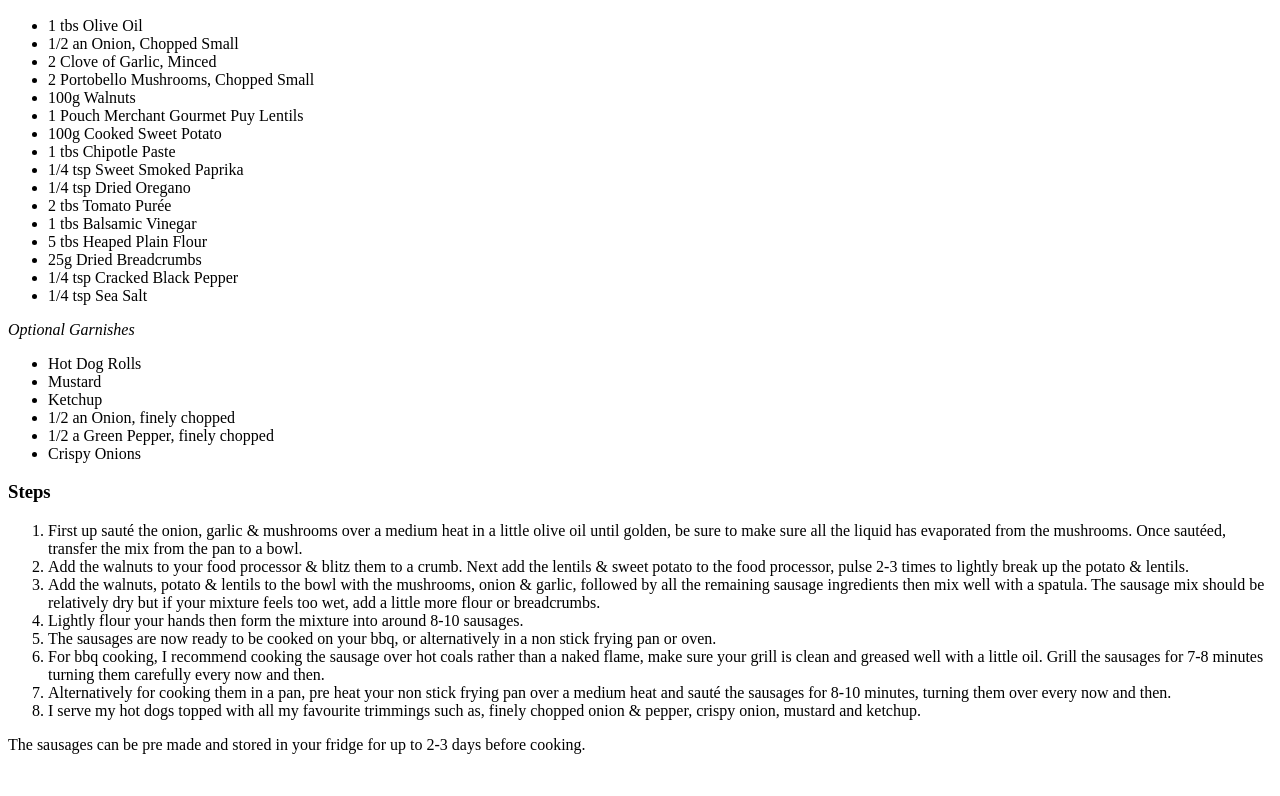
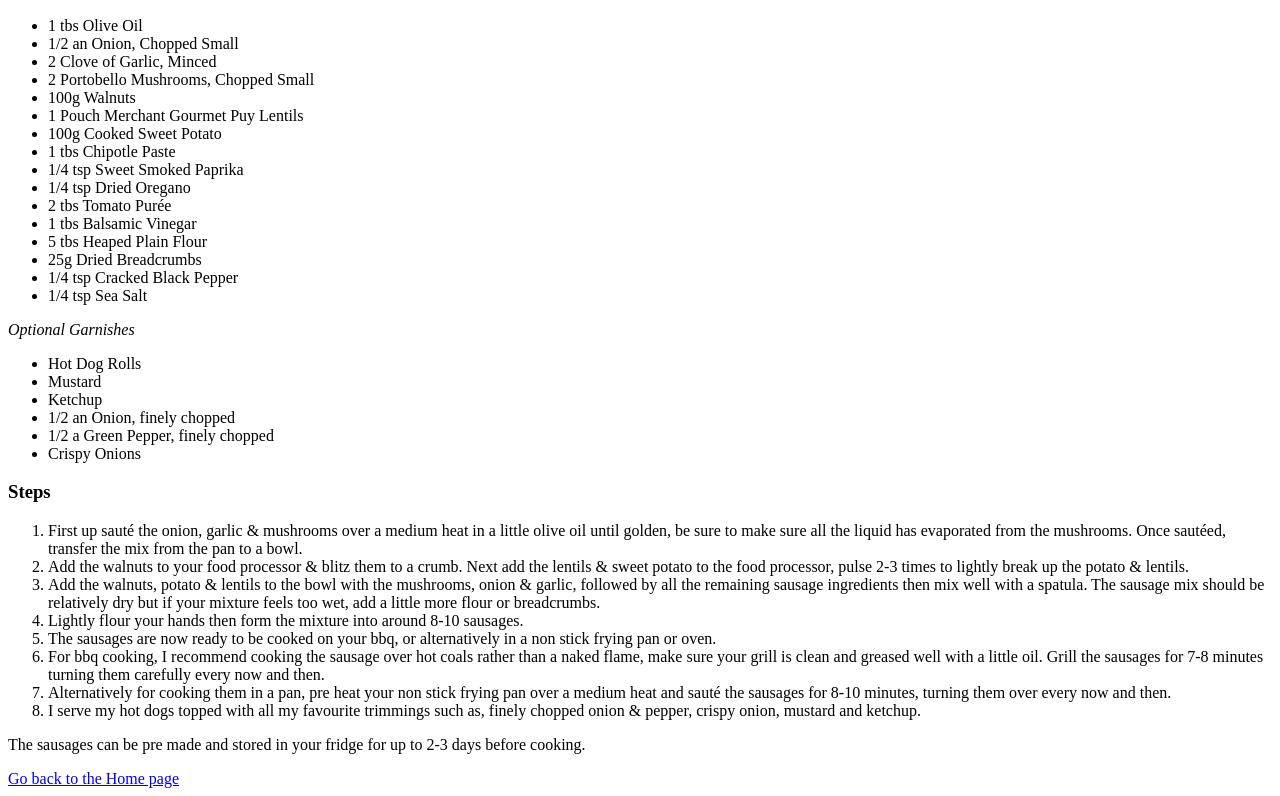
Before and after one commit to wizardofcmd/odin-recipes, a plain HTML site: page recipes/lentil-hotdog.html in a window 1280 px wide. Shown: the part 1192-1988 px from the top of the page. Before the commit the page ends 1962 px from the top, so only its background shows below. Drawn offline with Linux system fonts and the light colour scheme.

Commit message:
Add anchor tags in recipe pages

```diff
--- a/recipes/lentil-hotdog.html
+++ b/recipes/lentil-hotdog.html
@@ -63,6 +63,7 @@
             onion, mustard and ketchup.</li>
     </ol>
     <p>The sausages can be pre made and stored in your fridge for up to 2-3 days before cooking.</p>
+    <a href="../index.html">Go back to the Home page</a>
 </body>
 
 </html>
```
Also changed, not shown: recipes/pumpkin-pancakes.html (+1 -0 lines), recipes/tikka-masala.html (+1 -0 lines).
